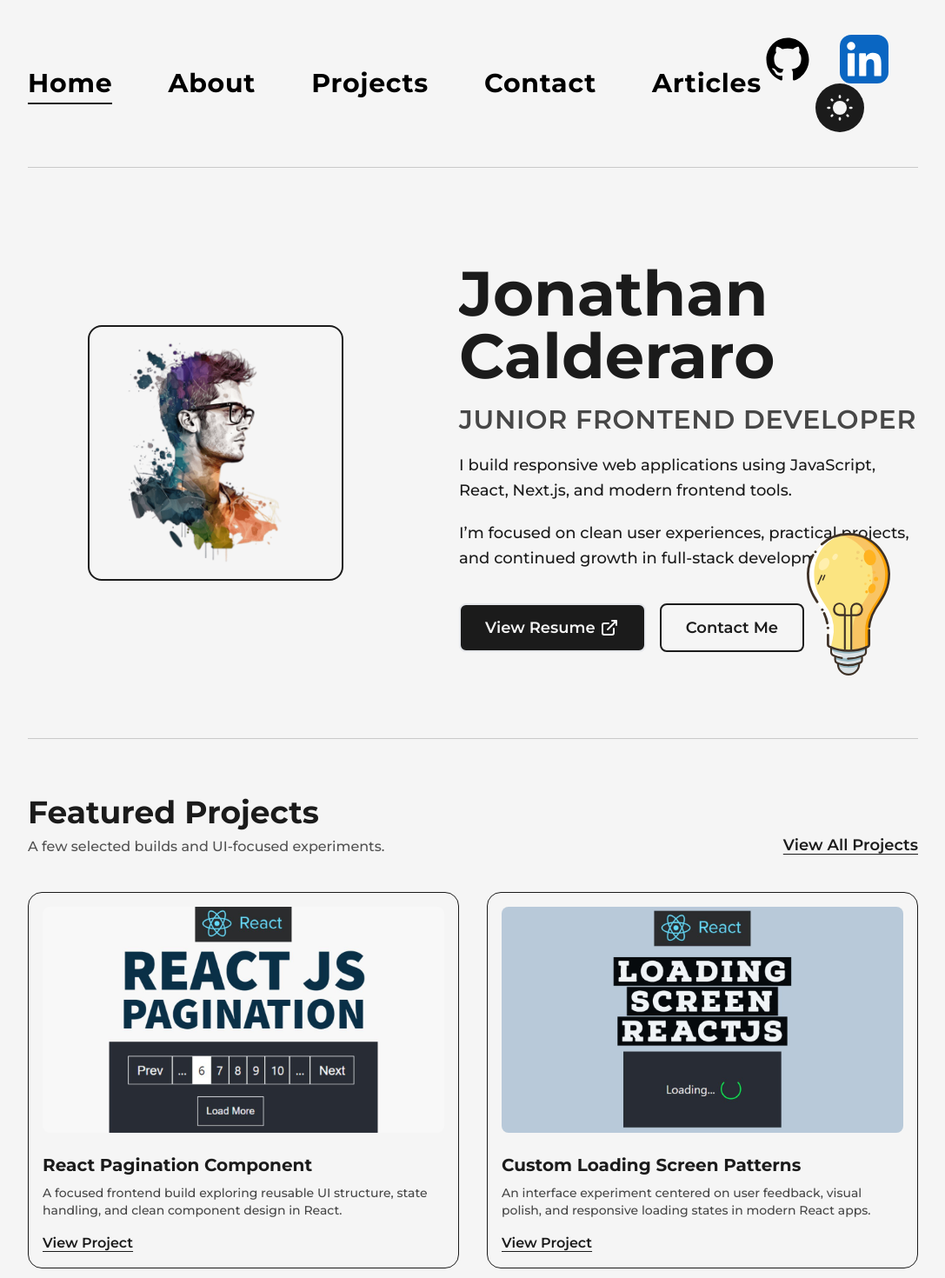
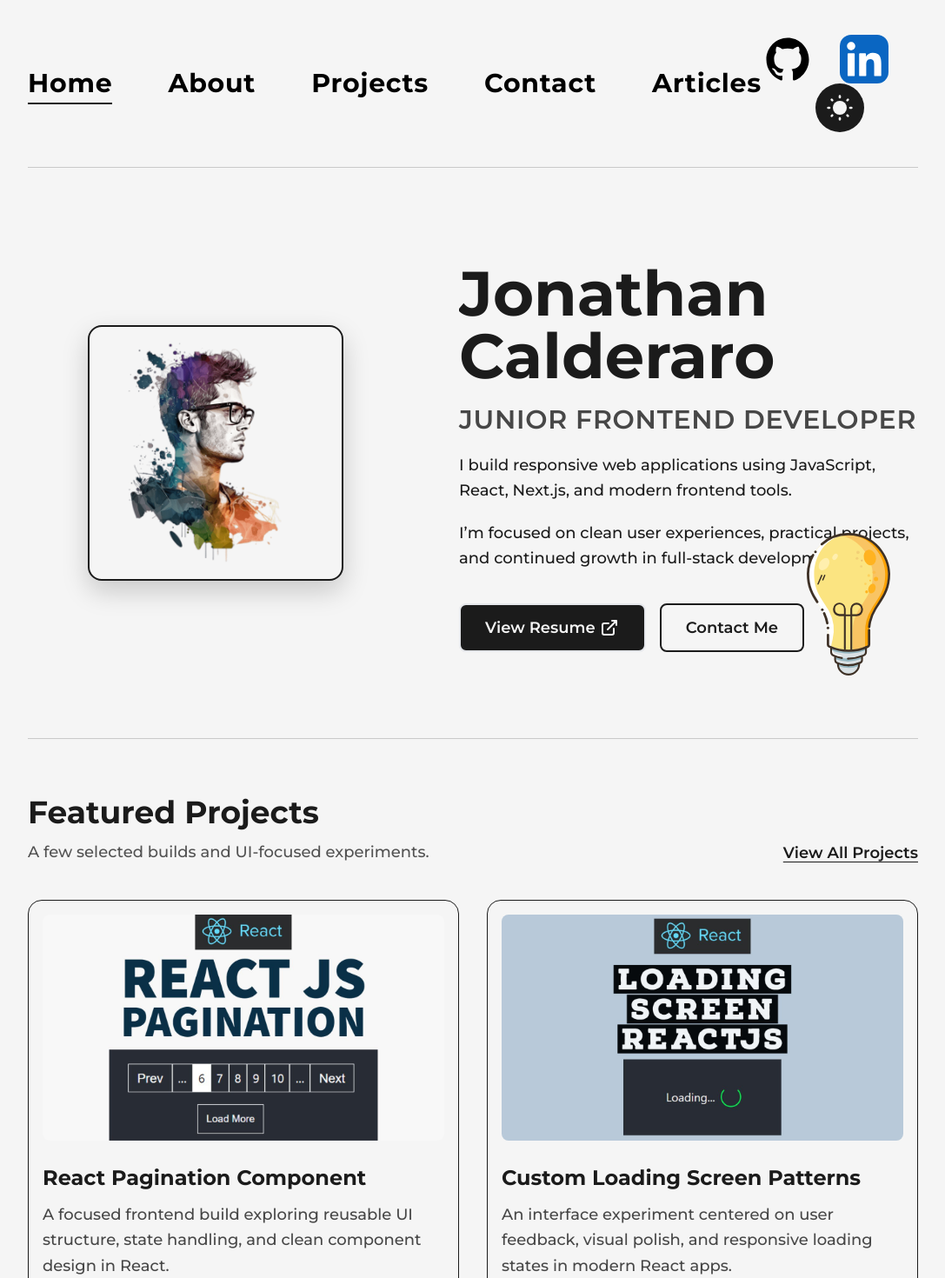
Before and after one commit to jcalderaro-96/Career_Portfolio, a Next.js app: page / in a window 1280 px wide. Shown: the top 1470 px of the page at 87% size, without its empty margins (96-1183 px from the left). Built offline with nearby package versions, Linux system fonts and the light colour scheme.

Commit message:
Polish homepage interactions, hero card depth, featured project typography

```diff
--- a/src/pages/index.js
+++ b/src/pages/index.js
@@ -40,20 +40,20 @@ function FeaturedProjectCard({ img, title, summary, link }) {
         />
       </Link>
 
-      <div className="mt-4">
+      <div className="mt-5">
         <Link href={link}>
-          <h3 className="text-xl font-bold capitalize hover:underline md:text-lg sm:text-base">
+          <h3 className="text-2xl font-bold capitalize hover:underline md:text-xl sm:text-lg">
             {title}
           </h3>
         </Link>
 
-        <p className="mt-2 text-sm font-medium text-dark/80 dark:text-light/80 sm:text-xs">
+        <p className="mt-3 text-lg font-medium leading-relaxed text-dark/80 dark:text-light/80 md:text-base sm:text-sm">
           {summary}
         </p>
 
         <Link
           href={link}
-          className="mt-4 inline-flex items-center text-base font-semibold underline underline-offset-4"
+          className="mt-4 inline-flex items-center text-lg font-semibold underline underline-offset-4 md:text-base"
         >
           View Project
         </Link>
@@ -76,24 +76,30 @@ export default function Home() {
       <main className="w-full text-dark dark:text-light">
         <Layout className="!pt-0 md:!pt-16 sm:!pt-16">
           <div className="mb-10 h-px w-full bg-dark/20 dark:bg-light/30" />
+
           <section className="relative flex min-h-[72vh] w-full items-center md:min-h-fit md:py-8">
             <div className="flex w-full items-center justify-between gap-16 md:flex-col md:gap-12">
               <div className="flex w-[45%] justify-center md:w-full">
                 <div
                   className="relative w-[68%] h-max rounded-2xl border-2 border-solid border-dark
-                  bg-light p-4 dark:border-light dark:bg-dark md:w-[58%] sm:w-[72%]"
+                  bg-light p-4 shadow-[0_12px_30px_rgba(0,0,0,0.18)] dark:border-light dark:bg-dark
+                  dark:shadow-[0_12px_30px_rgba(255,255,255,0.06)] md:w-[58%] sm:w-[72%]"
                 >
                   <div
                     className="absolute top-0 -right-3 -z-10 h-[103%] w-[102%] rounded-[2rem] rounded-br-3xl
                     bg-dark dark:bg-light"
                   />
-                  <Image
+                  <div className="overflow-hidden rounded-2xl">
+                    <FramerImage
                       src={profilePic}
                       alt="Jonathan Calderaro portrait"
                       className="h-auto w-full rounded-2xl"
+                      whileHover={{ scale: 1.03 }}
+                      transition={{ duration: 0.2 }}
                       sizes="(max-width: 768px) 100vw, (max-width: 1200px) 50vw, 40vw"
                       priority
                     />
+                  </div>
                 </div>
               </div>
 
@@ -155,7 +161,7 @@ export default function Home() {
                 <h2 className="text-4xl font-bold md:text-3xl sm:text-2xl">
                   Featured Projects
                 </h2>
-                <p className="mt-2 text-base font-medium text-dark/75 dark:text-light/75 md:text-sm">
+                <p className="mt-3 text-lg font-medium leading-relaxed text-dark/75 dark:text-light/75 md:text-base sm:text-sm">
                   A few selected builds and UI-focused experiments.
                 </p>
               </div>
```
Lines whose indentation alone changed are shown as unchanged.
